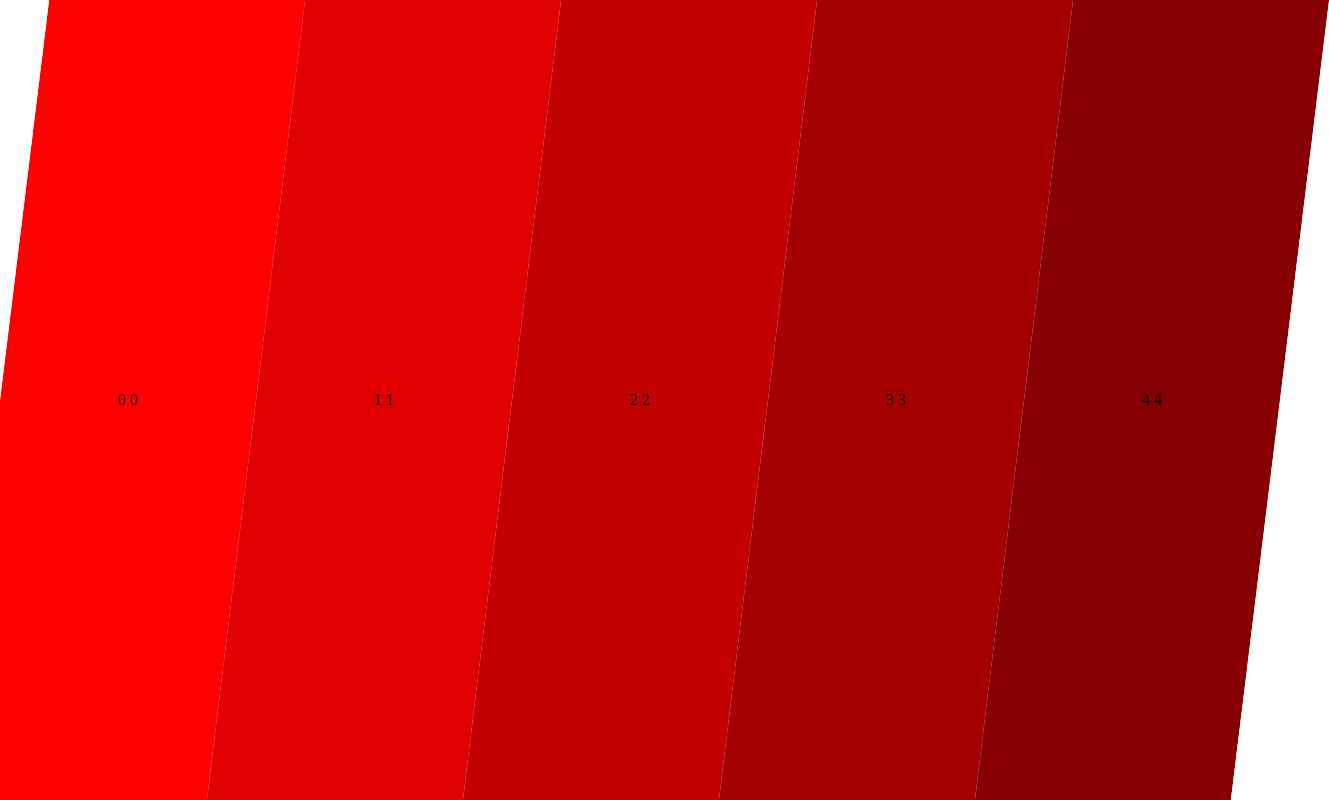
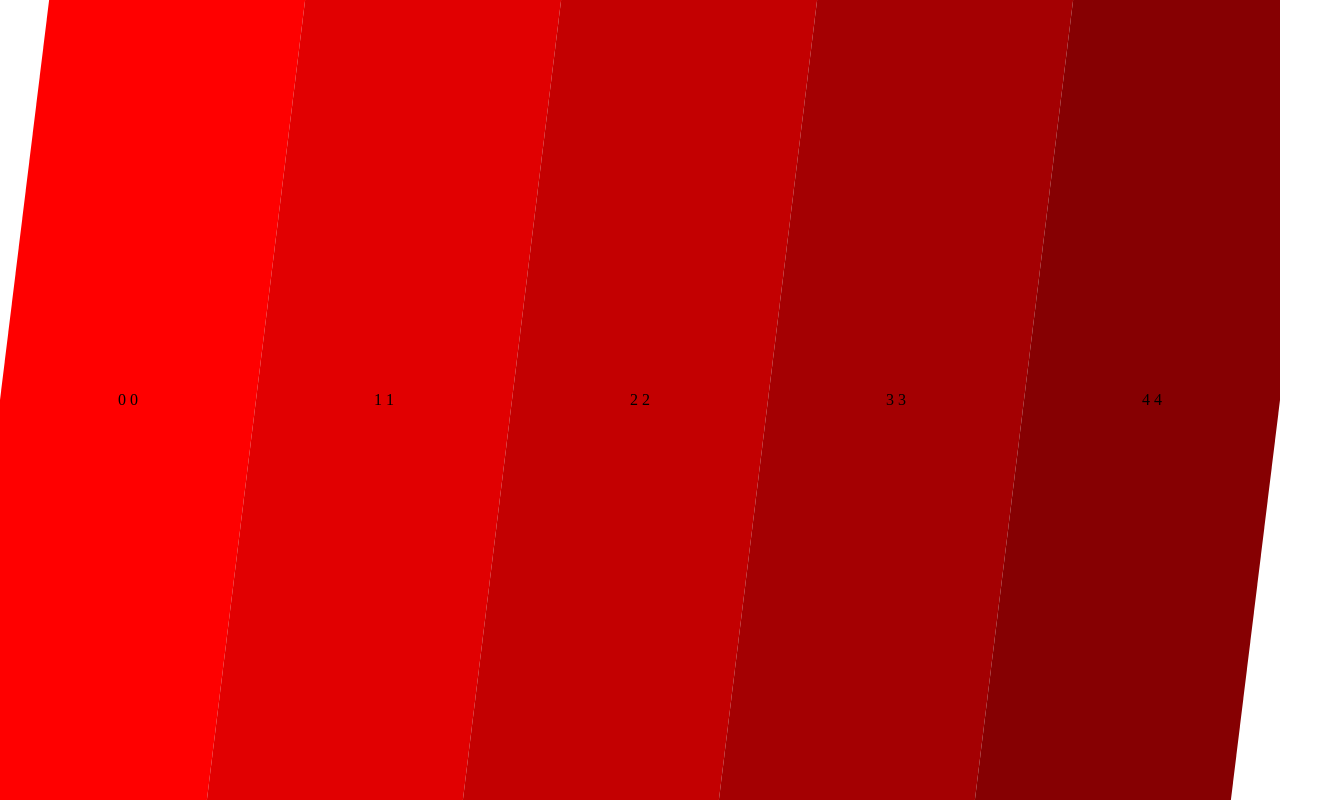
Before and after one commit to Xample/icstripes, an Angular app: page / in a window 1280 px wide. Shown: the whole page, 1329 px wide, since content can reach past the window. Built offline with nearby package versions, Linux system fonts and the light colour scheme.

Commit message:
Fixed overflow of last stripe

```diff
--- a/src/app/ic-stripes/ic-stripes.component.css
+++ b/src/app/ic-stripes/ic-stripes.component.css
@@ -2,6 +2,9 @@
 @media (orientation: portrait){
   :host {
     flex-direction: column;
+  }
+
+  .stripe {
     transform: skew(0deg, -7deg);
   }
 
@@ -11,19 +14,17 @@
 }
 
 @media (orientation: landscape){
-  :host {
+
+  .stripe {
     transform: skew(-7deg, 0deg);
   }
-
   .content {
     transform: skew(7deg, 0deg);
   }
 
 }
 
-
 :host {
-
   display: flex;
   flex-wrap: nowrap;
   justify-content: space-around;
@@ -47,7 +48,6 @@
   justify-content: center;
   align-content: center;
   align-items: center;
-
 }
 
 .stripe:hover {
```
